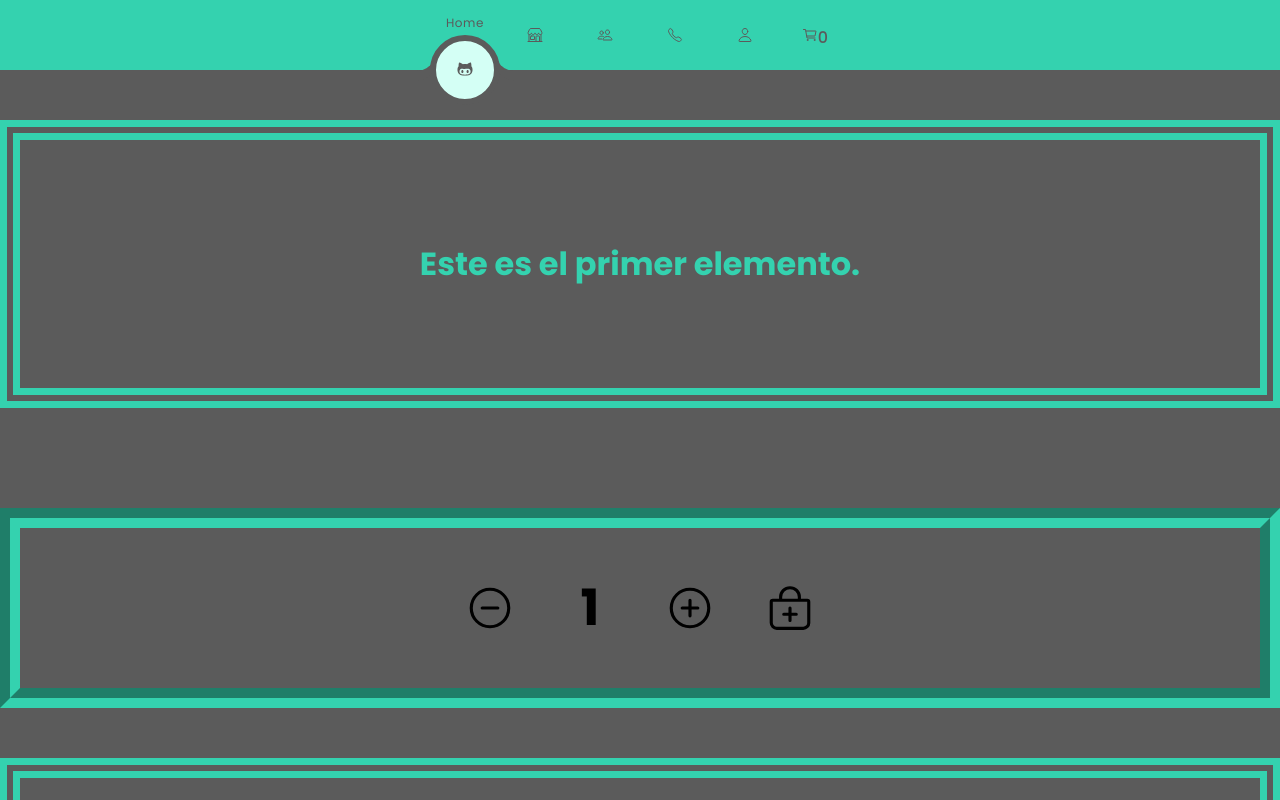
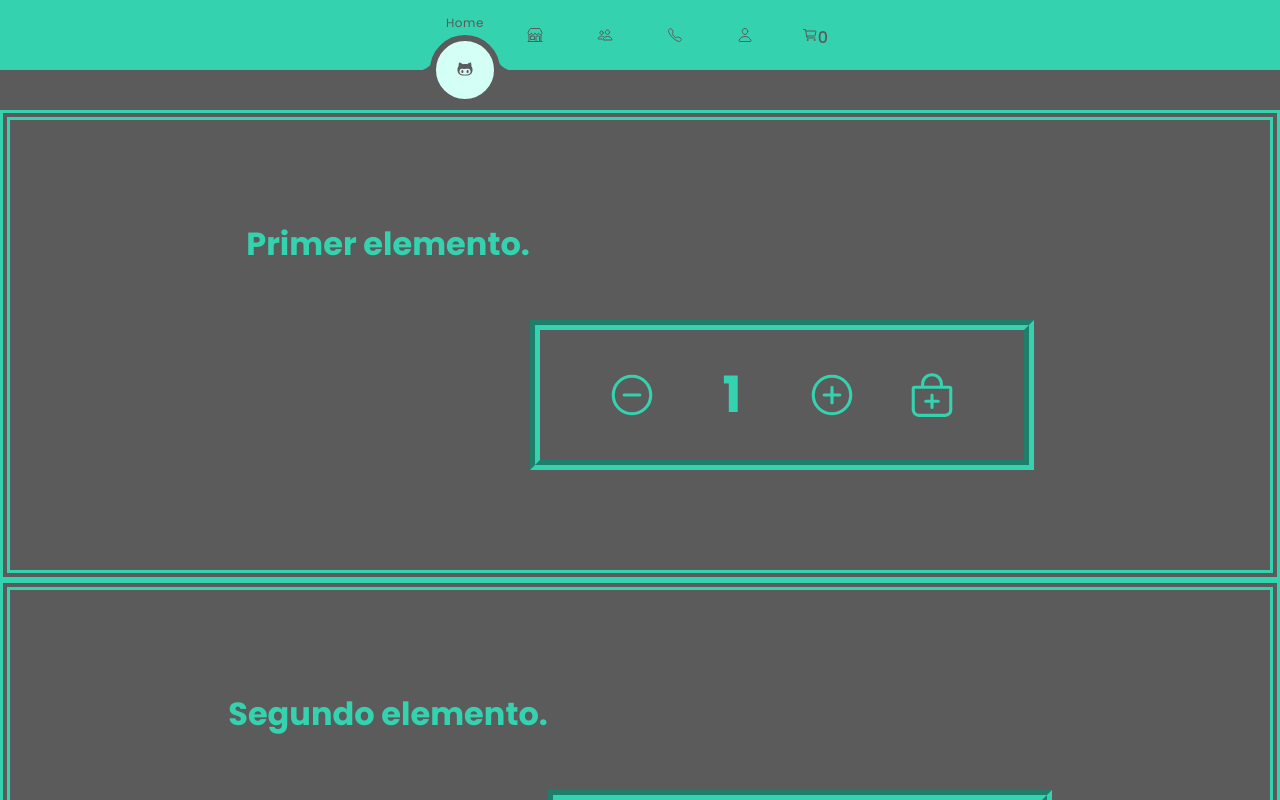
Before and after one commit to franco-buccellato/Ecommerce-Buccellato, a React (Create React App) app: page / in a window 1280 px wide. Shown: the top 800 px of the page. Built offline with nearby package versions, Linux system fonts and the light colour scheme.

Commit message:
NavBar fijo

```diff
--- a/src/App.css
+++ b/src/App.css
@@ -1,5 +1,6 @@
 .App {
   text-align: center;
+  padding-top: 110px;
 }
 
 .App-logo {
--- a/src/App.js
+++ b/src/App.js
@@ -17,9 +17,9 @@ function App() {
     <div>
       <NavBar cantidadCarrito={cantidad}/>
       <div className="App">
-        <ItemListContainer greeting={"Este es el primer elemento."} onAdd={handleOnAdd}/>
-        <ItemListContainer greeting={"Este es el segundo elemento."} onAdd={handleOnAdd}/>
-        <ItemListContainer greeting={"Este es el tercer elemento."} onAdd={handleOnAdd}/>
+        <ItemListContainer greeting={"Primer elemento."} onAdd={handleOnAdd}/>
+        <ItemListContainer greeting={"Segundo elemento."} onAdd={handleOnAdd}/>
+        <ItemListContainer greeting={"Tercer elemento."} onAdd={handleOnAdd}/>
         <header className="App-header">
           <img src={logo} className="App-logo" alt="logo"/>
           <p>
--- a/src/components/Counter/Counter.css
+++ b/src/components/Counter/Counter.css
@@ -18,11 +18,12 @@
     align-items: center;
     margin-top: 100px;
     background-color: var(--clr);
-    height: 200px;
-    border: 20px;
+    height: 150px;
+    border: 10px;
     border-color: #34D2AF;
     border-style: groove;
     font-size: 50px;
+    width: 40%;
 }
 
 .container-counter div {
--- a/src/components/ItemListContainer/ItemListContainer.css
+++ b/src/components/ItemListContainer/ItemListContainer.css
@@ -12,12 +12,14 @@
 }
 
 .container {
+    position: relative;
+    display: flex;
     color: #34D2AF;
-    margin-top: 50px;
     padding-top: 100px;
     padding-bottom: 100px;
     text-align: center;
-    border: 20px;
+    border: 10px;
     border-color: #34D2AF;
     border-style: double;
+    justify-content: center;
 }
--- a/src/components/ItemListContainer/ItemListContainer.js
+++ b/src/components/ItemListContainer/ItemListContainer.js
@@ -10,8 +10,8 @@ const ItemListContainer = ({greeting, onAdd}) => {
     }
 
     return (
-        <div>
-            <div className="container">
+        <div className="container">
+            <div>
                 <h1 className="listContainer">{greeting}</h1>
             </div>
                 <Counter inicial={1} maximoStock={10} onAdd={handleOnAdd}/>
--- a/src/components/NavBar/NavBar.css
+++ b/src/components/NavBar/NavBar.css
@@ -1,8 +1,6 @@
 @import url('https://fonts.googleapis.com/css?family=Poppins:100,200,300,400,500,600,700,800,900');
 
 * {
-    margin: 0;
-    padding: 0;
     box-sizing: border-box;
     font-family: 'Poppins', sans-serif;
 }
@@ -12,10 +10,20 @@
 }
 
 body {
-    /* display: flex; */
+    position: relative;
+    width: 100%;
     justify-content: center;
     align-items: top;
-    min-height: 100vh;
+    background: var(--clr);
+    z-index: 1000;
+}
+
+.navBar {
+    width: 100%;
+    height: 80px;
+    position: fixed;
+    align-items: top;
+    z-index: 1000;
     background: var(--clr);
 }
 
@@ -27,6 +35,7 @@ body {
     display: flex;
     justify-content: center;
     align-items: center;
+    margin-bottom: 40px;
 }
 
 .navigation ul {
--- a/src/components/NavBar/NavBar.js
+++ b/src/components/NavBar/NavBar.js
@@ -6,6 +6,7 @@ import CartWidget from '../CartWidget/CartWidget';
 function NavBar({cantidadCarrito}) {
 
     return (
+        <div className="navBar">
             <div className="navigation">
                 <ul>
                     <li className="list active">
@@ -52,6 +53,7 @@ function NavBar({cantidadCarrito}) {
                     <div className="indicator"></div>
                 </ul>
             </div>
+        </div>
     );
 }
 
```
Lines whose indentation alone changed are shown as unchanged.
